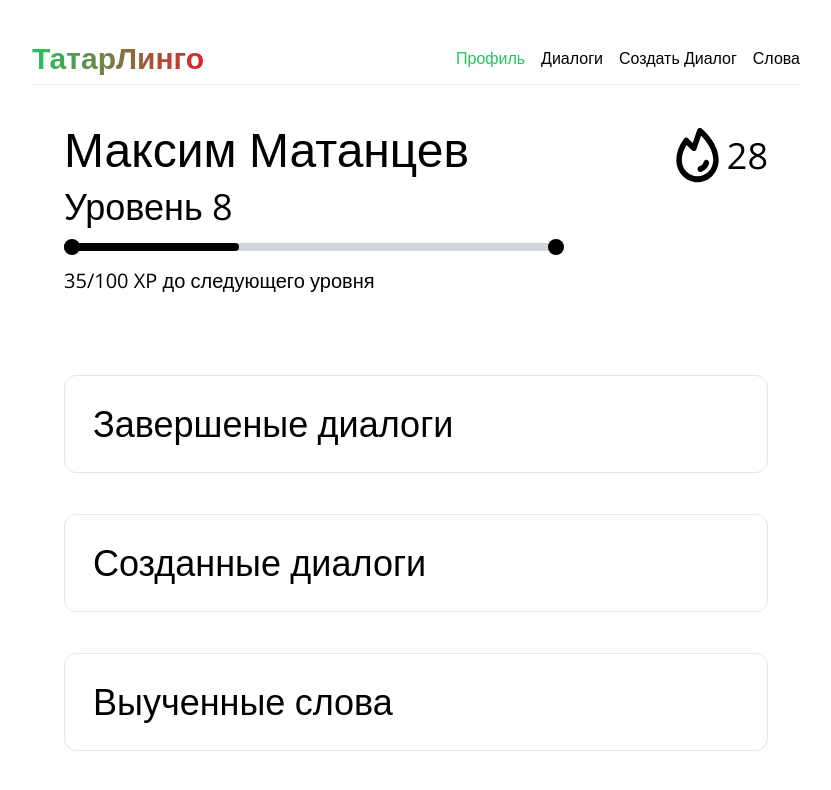
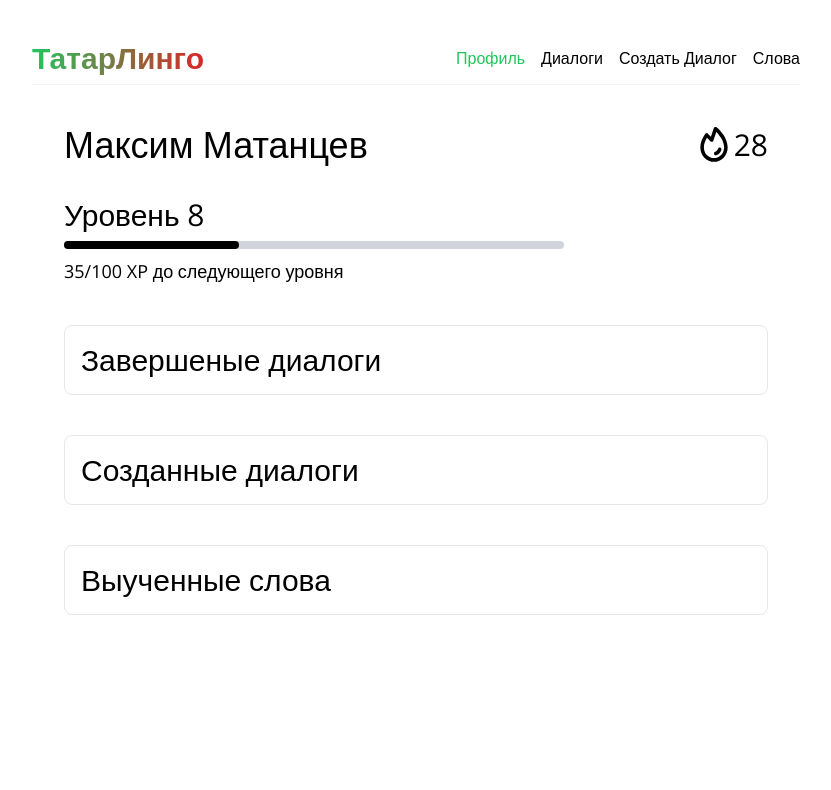
Before and after one commit to nikolina2k/language-app-front, a React (Vite) app: page / in a window 1280 px wide. Shown: the top 790 px of the page, without its empty margins (224-1055 px from the left). Built offline with nearby package versions, Linux system fonts and the light colour scheme.

Commit message:
fix home page styles

```diff
--- a/src/components/Dialogs/DialogsList.jsx
+++ b/src/components/Dialogs/DialogsList.jsx
@@ -1,8 +1,6 @@
 import items from "./Items";
-import React, { useState } from "react";
+import { useState } from "react";
 import SingleDialog from "./SingleDialog";
-import { faSearch } from "@fortawesome/free-solid-svg-icons";
-import { FontAwesomeIcon } from "@fortawesome/react-fontawesome";
 
 const DialogsList = () => {
   const sortedItems = items.slice().sort((a, b) => b.voteCount - a.voteCount);
--- a/src/components/Dialogs/SingleDialog.jsx
+++ b/src/components/Dialogs/SingleDialog.jsx
@@ -8,7 +8,7 @@ const SingleDialog = ({ id, title, description, voteCount }) => {
       <li className="mb-4 border p-7 flex items-center justify-between hover:shadow-lg cursor-pointer rounded-xl transition duration-300 ease-in-out transform hover:scale-105">
         <div className="cursor-pointer grid grid-cols-1">
           <div className="flex flex-col items-start">
-            <h3 className="text-lg font-semibold">{title}</h3>
+            <h1 className="text-lg font-semibold">{title}</h1>
             <p className="text-gray-600">{description}</p>
           </div>
         </div>
--- a/src/components/Home.jsx
+++ b/src/components/Home.jsx
@@ -5,32 +5,27 @@ import ProgressBar from "./Profile/ProgressBar";
 import { ProgressContext } from "./context";
 
 const Home = () => {
-
-    const {level, progress, maxProgress} = useContext(ProgressContext);
+    const { level, progress, maxProgress } = useContext(ProgressContext);
     return (
-        <div
-            className="h-screen py-10 px-8 text-black"
-        >
+        <div className="h-screen py-10 px-8 text-sm text-black">
             <div className="flex justify-between">
-                <span className="text-5xl">Максим Матанцев</span>
-                <div
-                    className="flex items-center justify-center"
-                >
-                    <img src={streakIcon} alt="streak icon" />
-                    <span className="text-4xl">28</span>
+                <span className="text-4xl">Максим Матанцев</span>
+                <div className="flex items-center justify-center">
+                    <img src={streakIcon} alt="streak icon" className="w-10 h-10" />
+                    <span className="text-3xl">28</span>
                 </div>
             </div>
-            <div className="flex flex-col items-start">
-                <p className="text-4xl">Уровень {level}</p>
-                <ProgressBar maxValue={maxProgress} currentValue={progress}/>
-                <p className="text-xl">
+            <div className="flex flex-col items-start mt-8">
+                <p className="text-3xl">Уровень {level}</p>
+                <ProgressBar maxValue={maxProgress} currentValue={progress} barHeight="h-1" />
+                <p className="text-lg">
                     {progress}/{maxProgress} XP до следующего уровня
                 </p>
             </div>
-            <div className="flex flex-col mt-20" style={{gap:'25px'}}>
-              <ProfileCard link={"/dialogs-end"} title={'Завершеные диалоги'}/>
-              <ProfileCard link={'#'} title={'Созданные диалоги'}/>
-              <ProfileCard link={'#'} title={'Выученные слова'}/>
+            <div className="flex flex-col mt-10 space-y-6">
+                <ProfileCard link={"/dialogs-end"} title={"Завершеные диалоги"} />
+                <ProfileCard link={"#"} title={"Созданные диалоги"} />
+                <ProfileCard link={"#"} title={"Выученные слова"} />
             </div>
         </div>
     );
--- a/src/components/Profile/ProfileCard.jsx
+++ b/src/components/Profile/ProfileCard.jsx
@@ -1,14 +1,11 @@
-import React from "react";
 import { Link } from "react-router-dom";
 
 const ProfileCard = ({ link, title }) => {
   return (
     <Link to={`${link}`}>
-            <li className="mb-4 border p-7 flex items-center justify-between hover:shadow-lg cursor-pointer rounded-xl transition duration-300 ease-in-out transform hover:scale-105">
+      <li className="mb-4 border p-4 flex items-center justify-between hover:shadow-lg cursor-pointer rounded-lg transition duration-300 ease-in-out transform hover:scale-105">
         <div className="cursor-pointer">
-                    <h3 className="text-4xl text-black">
-                        {title}
-                    </h3>
+          <h3 className="text-3xl text-black">{title}</h3>
         </div>
       </li>
     </Link>
--- a/src/components/Profile/ProgressBar.jsx
+++ b/src/components/Profile/ProgressBar.jsx
@@ -1,25 +1,20 @@
-import React from 'react';
-
-function ProgressBar({ maxValue, currentValue }) {
+function ProgressBar({ maxValue, currentValue, barHeight }) {
   // Calculate the progress percentage
   const progressPercentage = (currentValue / maxValue) * 100;
 
   return (
-    <div className="relative h-10" style={{width: '500px'}}>
+    <div
+      className={`relative h-6 ${barHeight || "h-2"}`}
+      style={{ width: "500px" }}
+    >
       {/* Base Line */}
-      <div className="absolute w-full h-2 bg-gray-300 rounded-full top-4"></div>
+      <div className="absolute w-full h-2 bg-gray-300 rounded-full top-2"></div>
 
       {/* Progress Line */}
       <div
-        className="absolute h-2 bg-black rounded-full top-4"
+        className="absolute h-2 bg-black rounded-full top-2"
         style={{ width: `${progressPercentage}%` }}
       ></div>
-
-      {/* Start Circle */}
-      <div className="absolute w-4 h-4 bg-black rounded-full left-0 top-3"></div>
-
-      {/* End Circle */}
-      <div className="absolute w-4 h-4 bg-black rounded-full right-0 top-3"></div>
     </div>
   );
 }
```
Lines whose indentation alone changed are shown as unchanged.
